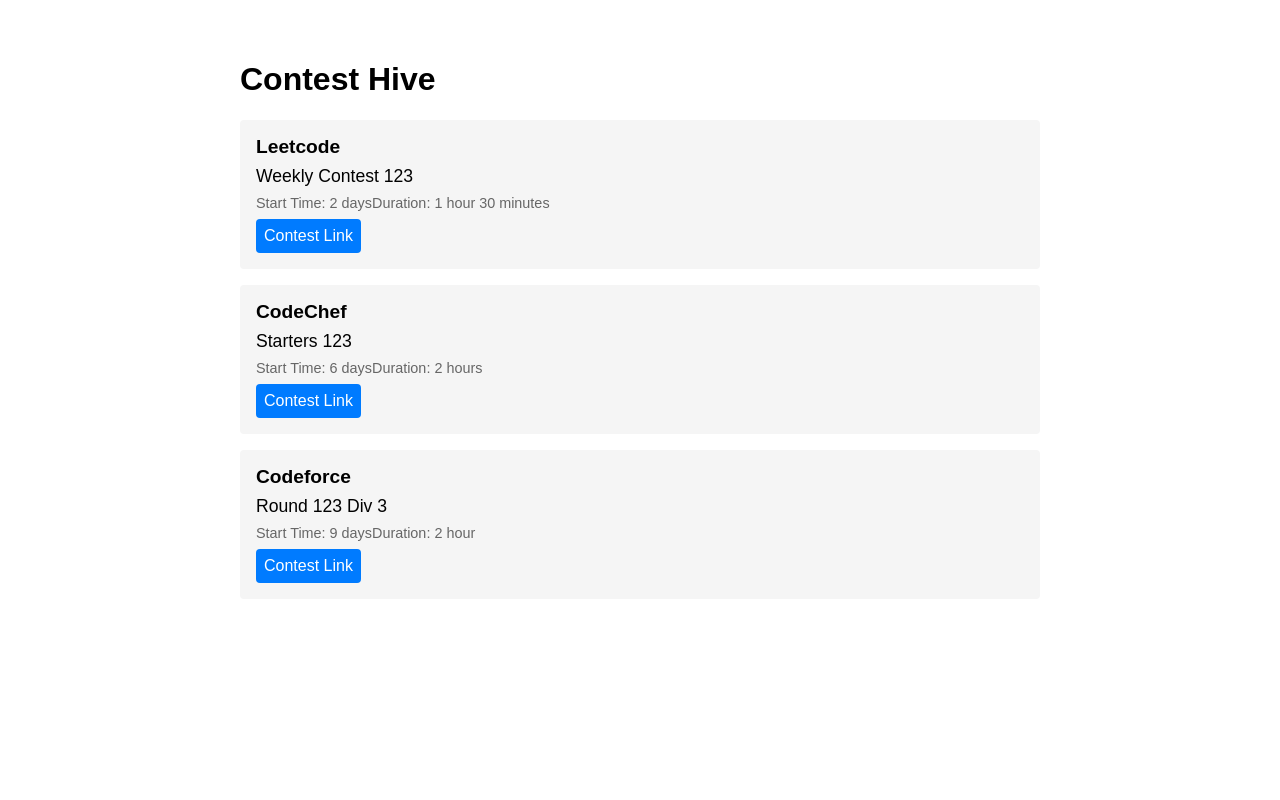
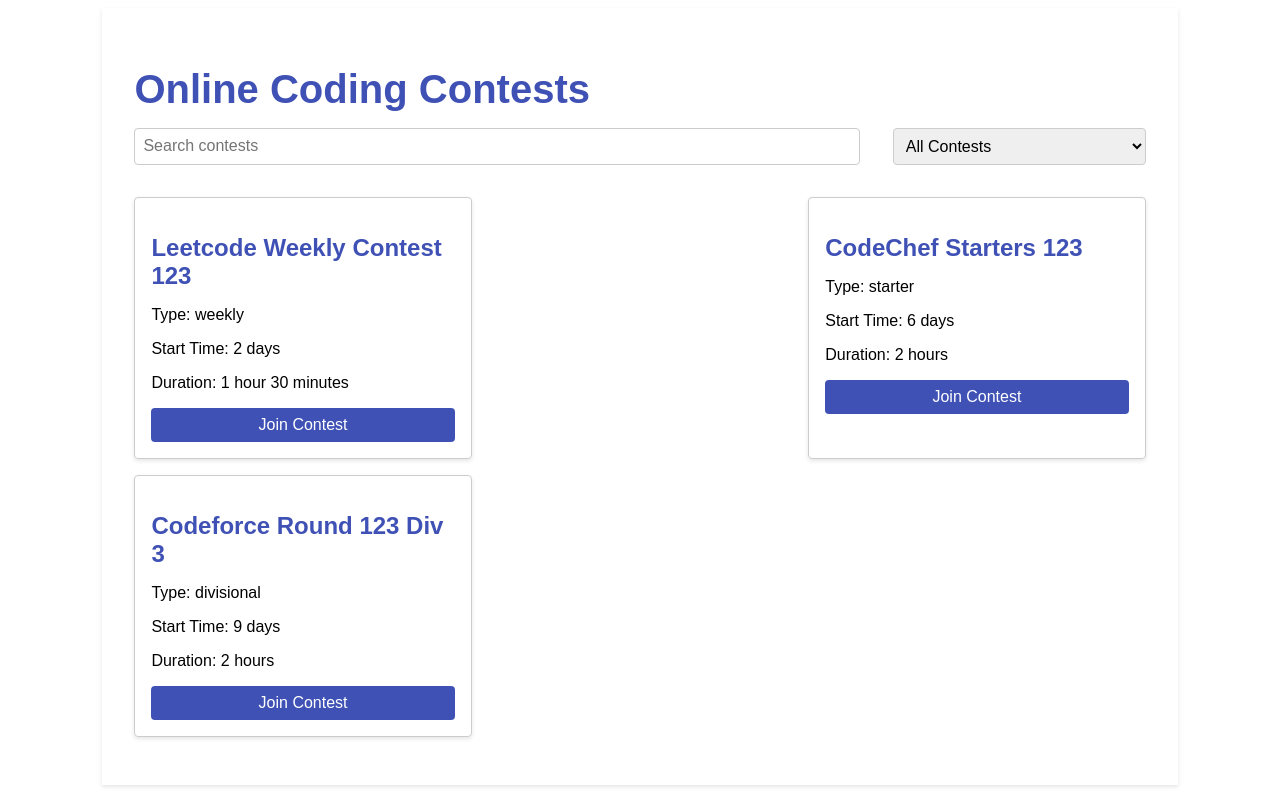
Before and after one commit to MuthuvelA/contesttracker, a React (Create React App) app: page / in a window 1280 px wide. Built offline with nearby package versions, Linux system fonts and the light colour scheme.

Commit message:
ui design changed

```diff
--- a/src/App.css
+++ b/src/App.css
@@ -1,38 +1,76 @@
-.App {
-  text-align: center;
+.contest-page {
+  font-family: Arial, sans-serif;
+  margin: 0 auto;
+  width: 80%;
+  padding: 2rem;
+  box-shadow: 0 2px 4px rgba(0, 0, 0, 0.1);
 }
 
-.App-logo {
-  height: 40vmin;
-  pointer-events: none;
+h1 {
+  font-size: 2.5rem;
+  margin-bottom: 1rem;
+  color: #3f51b5;
 }
 
-@media (prefers-reduced-motion: no-preference) {
-  .App-logo {
-    animation: App-logo-spin infinite 20s linear;
-  }
+.search-filter {
+  display: flex;
+  justify-content: space-between;
+  margin-bottom: 2rem;
 }
 
-.App-header {
-  background-color: #282c34;
-  min-height: 100vh;
-  display: flex;
-  flex-direction: column;
-  align-items: center;
-  justify-content: center;
-  font-size: calc(10px + 2vmin);
-  color: white;
+input[type="text"] {
+  width: 70%;
+  padding: 0.5rem;
+  font-size:1rem;
+  border: 1px solid #ccc;
+  border-radius: 4px;
 }
 
-.App-link {
-  color: #61dafb;
+select {
+  width: 25%;
+  padding: 0.5rem;
+  font-size: 1rem;
+  border: 1px solid #ccc;
+  border-radius: 4px;
 }
 
-@keyframes App-logo-spin {
-  from {
-    transform: rotate(0deg);
-  }
-  to {
-    transform: rotate(360deg);
-  }
+.contest-list {
+  display: flex;
+  flex-wrap: wrap;
+  justify-content: space-between;
 }
+
+.contest-item {
+  width: 30%;
+  padding: 1rem;
+  border: 1px solid #ccc;
+  border-radius: 4px;
+  margin-bottom: 1rem;
+  box-shadow: 0 2px 4px rgba(0, 0, 0, 0.1);
+}
+
+.contest-item h2 {
+  font-size: 1.5rem;
+  margin-bottom: 0.5rem;
+  color: #3f51b5;
+}
+
+.contest-item p {
+  font-size: 1rem;
+  margin-bottom: 0.5rem;
+}
+
+.contest-item a {
+  display: block;
+  padding: 0.5rem;
+  background-color: #3f51b5;
+  color: #fff;
+  text-align: center;
+  text-decoration: none;
+  border-radius: 4px;
+  margin-top: 1rem;
+}
+
+.contest-item a:hover {
+  background-color: #303f9f;
+}
--- a/src/App.jsx
+++ b/src/App.jsx
@@ -1,37 +1,83 @@
-import React from 'react';
-import ContestsList from './ContestsList';
+import React, { useState } from 'react';
+import './App.css';
 
-const App = () => {
+const ContestPage = () => {
+  const [searchTerm, setSearchTerm] = useState('');
+  const [filterType, setFilterType] = useState('all');
+
   const contests = [
     {
-      platform: 'Leetcode',
-      name: 'Weekly Contest 123',
+      name: 'Leetcode Weekly Contest 123',
+      type: 'weekly',
       startTime: '2 days',
       duration: '1 hour 30 minutes',
-      link: 'LINK',
+      link: 'Contest Link',
     },
     {
-      platform: 'CodeChef',
-      name: 'Starters 123',
+      name: 'CodeChef Starters 123',
+      type: 'starter',
       startTime: '6 days',
       duration: '2 hours',
-      link: 'LINK',
+      link: 'Contest Link',
     },
     {
-      platform: 'Codeforce',
-      name: 'Round 123 Div 3',
+      name: 'Codeforce Round 123 Div 3',
+      type: 'divisional',
       startTime: '9 days',
-      duration: '2 hour ',
-      link: 'LINK',
+      duration: '2 hours',
+      link: 'Contest Link',
     },
+    // Add more contests here
   ];
 
+  const filteredContests = contests.filter((contest) => {
+    if (filterType === 'all') {
+      return true;
+    }
+    return contest.type === filterType;
+  });
+
+  const handleSearchChange = (event) => {
+    setSearchTerm(event.target.value);
+  };
+
+  const handleFilterChange = (event) => {
+    setFilterType(event.target.value);
+  };
+
   return (
-    <div className="app">
-      <h1>Contest Hive</h1>
-      <ContestsList contests={contests} />
+    <div className="contest-page">
+      <h1>Online Coding Contests</h1>
+      <div className="search-filter">
+        <input
+          type="text"
+          placeholder="Search contests"
+          value={searchTerm}onChange={handleSearchChange}
+        />
+        <select value={filterType} onChange={handleFilterChange}>
+          <option value="all">All Contests</option>
+          <option value="weekly">Weekly Contests</option>
+          <option value="starter">Starter Contests</option>
+          <option value="divisional">Divisional Contests</option>
+        </select>
+      </div>
+      <div className="contest-list">
+        {filteredContests
+          .filter((contest) => contest.name.toLowerCase().includes(searchTerm.toLowerCase()))
+          .map((contest) => (
+            <div className="contest-item" key={contest.name}>
+              <h2>{contest.name}</h2>
+              <p>Type: {contest.type}</p>
+              <p>Start Time: {contest.startTime}</p>
+              <p>Duration: {contest.duration}</p>
+              <a href={contest.link} target="_blank" rel="noopener noreferrer">
+                Join Contest
+              </a>
+            </div>
+          ))}
+      </div>
     </div>
   );
 };
 
-export default App;
+export default ContestPage;
```
